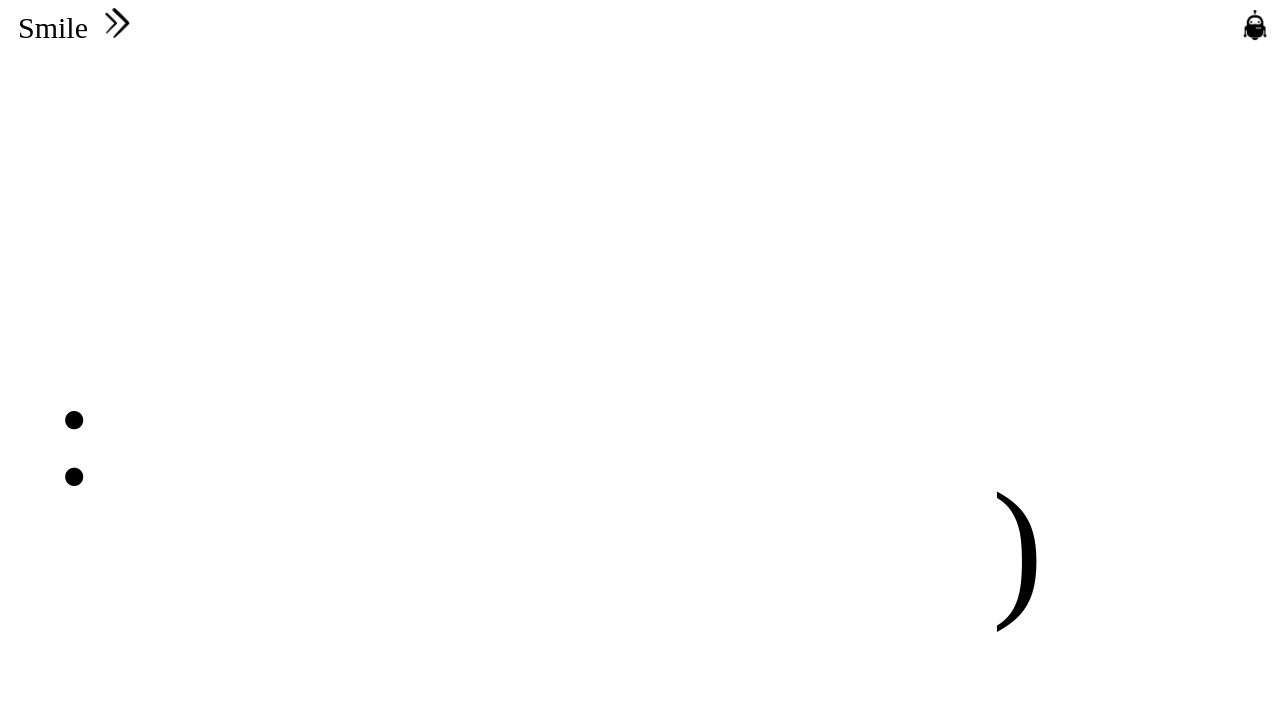
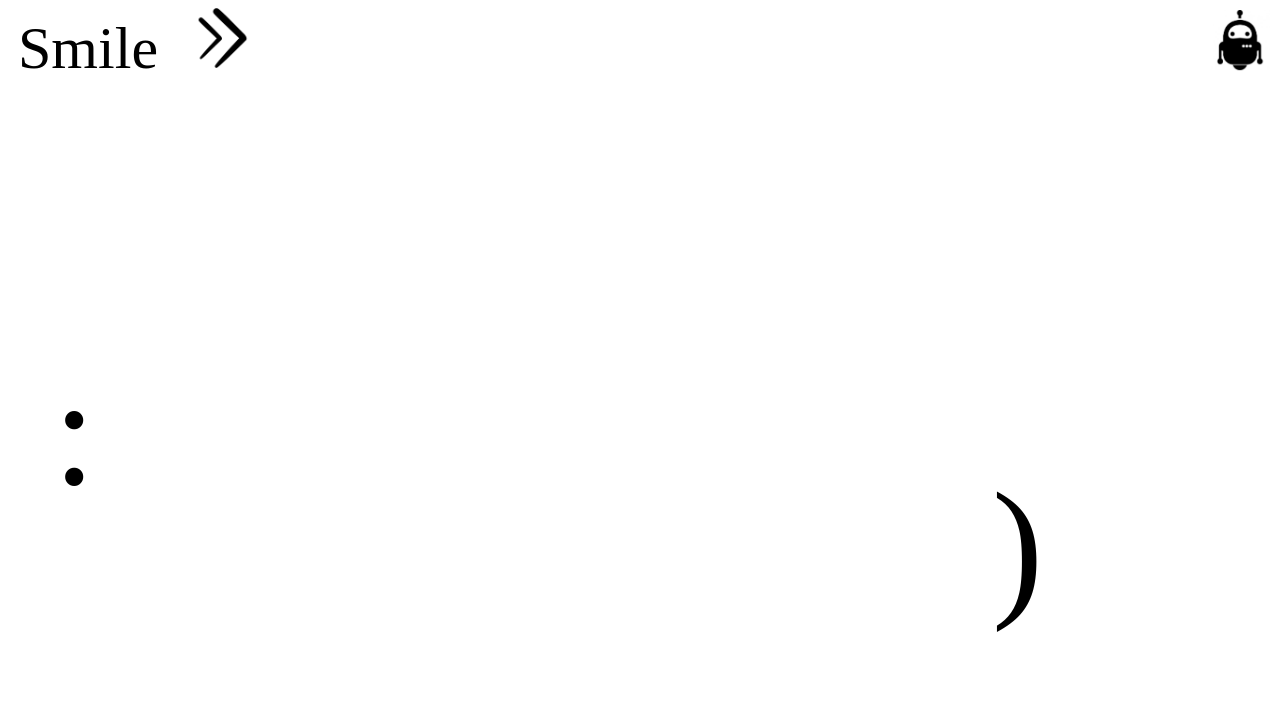
Before and after one commit to SergeiDemyanenko/buildemojis.com, a plain HTML site: page index.html in a window 1280 px wide. Shown: the top 708 px of the page. Drawn offline with nearby package versions, Linux system fonts and the light colour scheme.

Commit message:
Make header bigger

```diff
--- a/css/styles.css
+++ b/css/styles.css
@@ -1,9 +1,9 @@
 body {overflow: hidden}
 
 #head {height: 10%;}
-#title {font-size: 30px; margin: 0 10px 0 10px;}
+#title {font-size: 60px; margin: 0 30px 0 10px;}
 #right {position: fixed; top: 10px; right: 10px;}
-#head .icon {width: 30px; height: 30px}
+#head .icon {width: 60px; height: 60px}
 
 #model {position: absolute; user-select: none; visibility: hidden; opacity: 0.05; top: 45%; left: 90%; width: 90%; transform: translate(-50%, -50%);}
 #model .item {position: relative; font: 12vw Times New Roman;}
--- a/index.html
+++ b/index.html
@@ -30,10 +30,10 @@
         <div id="head">
             <div id="left">
                 <a id="title_link"><span id="title"></span></a>
-                <a id="image_next" title="Next emoji"><img class="icon" src="image/next.png" /></a>
+                <a id="image_next" title="Next emoji"><img id="icon_next" class="icon" src="image/next.png"  alt="Next emoji"/></a>
             </div>
             <div id="right">
-                <a href="javascript:void(0);" title="Do for me"><img id="icon_robot" class="icon" src="image/robot.png" /></a>
+                <a href="javascript:void(0);" title="Do it for me"><img id="icon_robot" class="icon" src="image/robot.png"  alt="Do it for me"/></a>
             </div>
         </div>
         <div id="canvas"></div>
```
